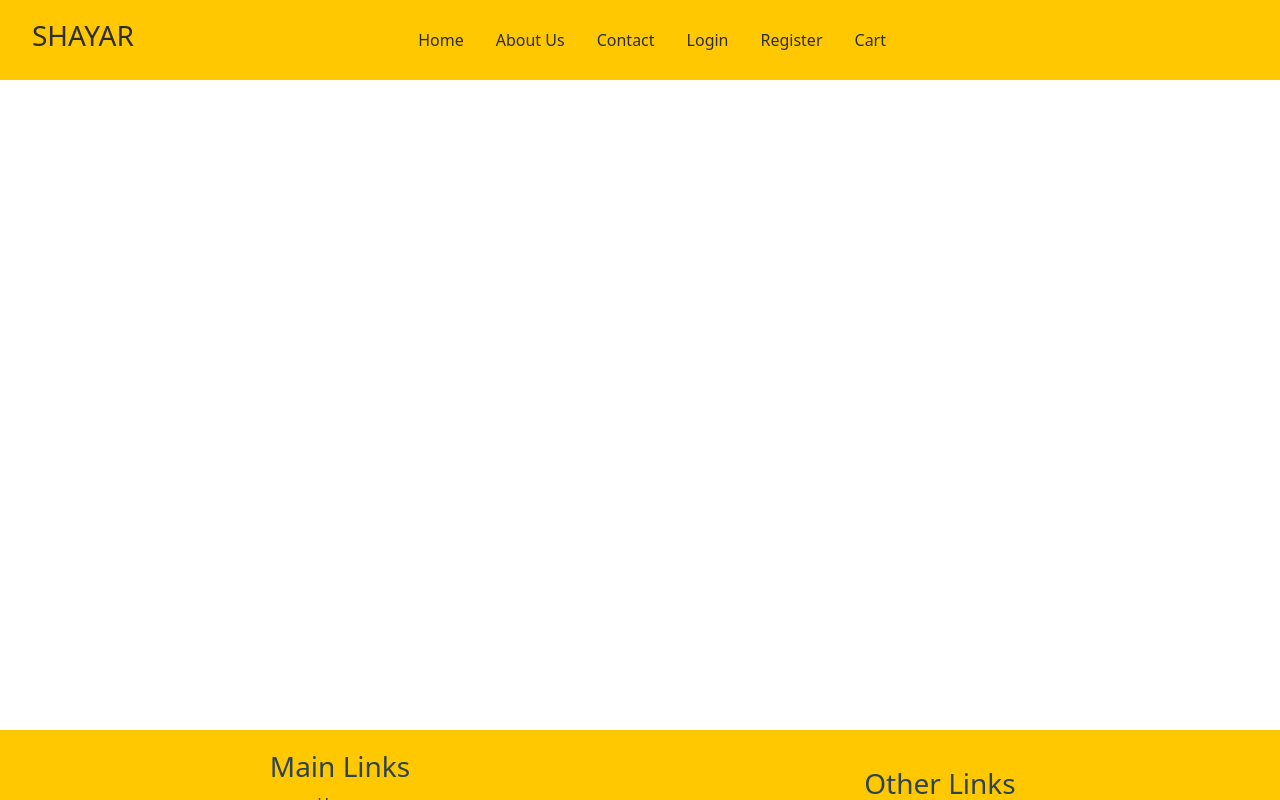
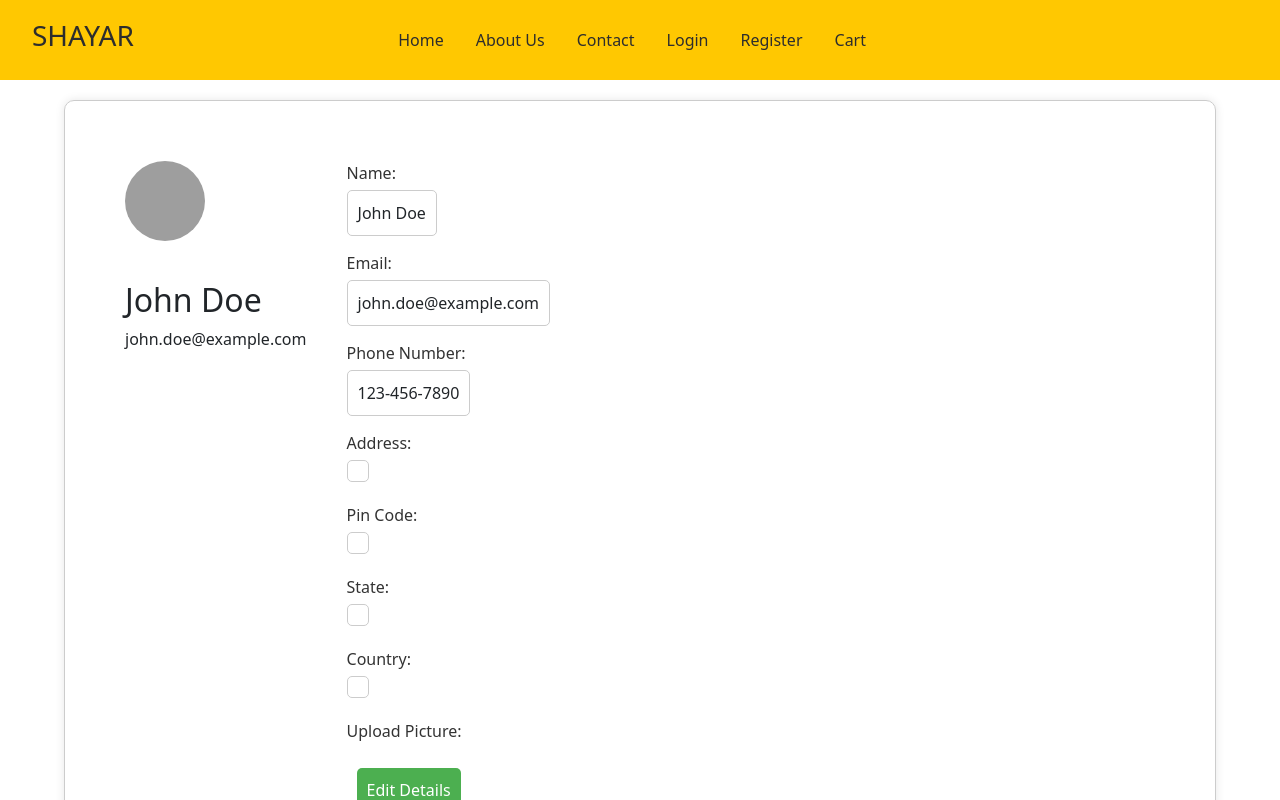
Before and after one commit to mahipalsinghsodha/PesonalE-com, a React (Create React App) app in the folder client/: page /profile in a window 1280 px wide. Shown: the top 800 px of the page. Built offline with nearby package versions, Linux system fonts and the light colour scheme; grey boxes are pictures that could not be loaded.

Commit message:
profile page done

```diff
--- a/client/src/App.js
+++ b/client/src/App.js
@@ -6,6 +6,7 @@ import "./App.css";
 import Sidebar from "./components/Layout/Sidebar";
 import Contact from "./pages/Contact/Contact";
 import About from "./pages/AboutUs/About";
+import Profile from "./pages/profile/Profile";
 
 function App() {
   return (
@@ -16,6 +17,7 @@ function App() {
         <Route path="/register" element={<Register />} />
         <Route path="/contact" element={<Contact />} />
         <Route path="/About" element={<About />} />
+        <Route path="/profile" element={<Profile />} />
       </Routes>
     </Sidebar>
   );
--- a/client/src/pages/AboutUs/About.jsx
+++ b/client/src/pages/AboutUs/About.jsx
@@ -1,11 +1,8 @@
 import React from "react";
 import "./About.css";
-import { FontAwesomeIcon } from "@fortawesome/react-fontawesome";
-import {
-  faFacebook,
-  faTwitter,
-  faInstagram,
-} from "@fortawesome/free-brands-svg-icons";
+import InstagramIcon from "@mui/icons-material/Instagram";
+import YouTubeIcon from "@mui/icons-material/YouTube";
+import TwitterIcon from "@mui/icons-material/Twitter";
 
 const About = () => {
   return (
@@ -44,9 +41,9 @@ const About = () => {
       <div className="social-media-section">
         <h2>Connect With Us</h2>
         <div className="social-icons">
-          <FontAwesomeIcon icon={faFacebook} className="social-icon" />
-          <FontAwesomeIcon icon={faTwitter} className="social-icon" />
-          <FontAwesomeIcon icon={faInstagram} className="social-icon" />
+          <InstagramIcon className="social-icon" />
+          <YouTubeIcon className="social-icon" />
+          <TwitterIcon className="social-icon" />
         </div>
       </div>
 
--- a/client/src/pages/Contact/Contact.jsx
+++ b/client/src/pages/Contact/Contact.jsx
@@ -102,7 +102,7 @@ const Contact = () => {
               </div>
 
               <div className="inputGroup fullWidth">
-                <button>Send Message</button>
+                <button type="submit">Send Message</button>
               </div>
             </form>
           </section>
--- a/client/src/pages/Register/Register.jsx
+++ b/client/src/pages/Register/Register.jsx
@@ -27,6 +27,11 @@ function Signup() {
           </div>
           <div className={styles.right}>
             <h2 className={styles.from_heading}>Create Account</h2>
+            <input
+              type="text"
+              className={styles.input}
+              placeholder=" Full Name"
+            />
             <input type="text" className={styles.input} placeholder="Email" />
             <input
               type="number"
--- /dev/null
+++ b/client/src/pages/profile/Profile.css
@@ -0,0 +1,117 @@
+/* Profile.css */
+
+.profile-container {
+  display: flex;
+  justify-content: center;
+  width: 90%;
+  margin: 20px;
+  padding: 40px;
+  border: 1px solid #ccc;
+  border-radius: 10px;
+  box-shadow: 0 0 10px rgba(0, 0, 0, 0.1);
+}
+.header {
+  display: flex;
+  flex-direction: column;
+  height: 150px;
+}
+.profile-image {
+  flex: 1;
+  padding: 20px;
+}
+
+.profile-image img {
+  height: 80px;
+  width: 80px;
+  border-radius: 50%;
+}
+
+.profile-form {
+  flex: 3;
+  padding: 20px;
+}
+
+.form-group {
+  margin-bottom: 15px;
+}
+
+.form-group label {
+  display: block;
+  margin-bottom: 5px;
+  color: #333;
+}
+
+.form-group input {
+  width: 50%;
+  padding: 10px;
+  border: 1px solid #ccc;
+  border-radius: 5px;
+}
+
+.form-group span {
+  display: inline-block;
+  padding: 10px;
+  border: 1px solid #ccc;
+  border-radius: 5px;
+}
+
+.form-group input[type="file"] {
+  border: none;
+}
+
+button {
+  background-color: #4caf50;
+  color: #fff;
+  padding: 10px;
+  margin: 10px;
+  border: none;
+  border-radius: 5px;
+  cursor: pointer;
+}
+
+button:hover {
+  background-color: #45a049;
+}
+/* Profile.css */
+
+.profile-image {
+  flex: 1;
+  padding: 20px;
+}
+
+.profile-image img {
+  max-width: 100%;
+  border-radius: 50%;
+}
+
+.profile-details {
+  flex: 2;
+  padding: 20px;
+}
+
+.profile-line {
+  display: flex;
+  align-items: center;
+  margin-bottom: 15px;
+}
+
+.profile-line label {
+  flex: 1;
+  margin-right: 10px;
+  color: #333;
+}
+
+.profile-line input,
+.profile-line p {
+  flex: 2;
+  padding: 10px;
+  border: 1px solid #ccc;
+  border-radius: 5px;
+  box-sizing: border-box;
+}
+
+.profile-line input[type="file"] {
+  border: none;
+}
+
+/* ... (remaining styles) ... */
--- /dev/null
+++ b/client/src/pages/profile/Profile.jsx
@@ -0,0 +1,189 @@
+import React, { useState } from "react";
+import "./Profile.css"; // Import your stylesheet
+
+const Profile = () => {
+  const initialUser = {
+    name: "John Doe",
+    email: "john.doe@example.com",
+    phoneNumber: "123-456-7890",
+    address: "",
+    pinCode: "",
+    state: "",
+    country: "",
+    profileImage: "",
+  };
+
+  const [user, setUser] = useState(initialUser);
+  const [isEditing, setIsEditing] = useState(false);
+  const [editedUser, setEditedUser] = useState({ ...user });
+
+  const handleInputChange = (e) => {
+    const { name, value } = e.target;
+    setEditedUser({ ...editedUser, [name]: value });
+  };
+
+  const handleImageUpload = (e) => {
+    const imageFile = e.target.files[0];
+
+    if (imageFile) {
+      const reader = new FileReader();
+
+      reader.onloadend = () => {
+        setEditedUser({ ...editedUser, profileImage: reader.result });
+      };
+
+      reader.readAsDataURL(imageFile);
+    }
+  };
+
+  const handleEdit = () => {
+    setIsEditing(true);
+  };
+
+  const handleCancelEdit = () => {
+    setEditedUser({ ...user });
+    setIsEditing(false);
+  };
+
+  const handleSave = () => {
+    setUser({ ...editedUser });
+    setIsEditing(false);
+  };
+
+  return (
+    <div
+      style={{
+        display: "flex",
+        justifyContent: "center",
+        alignItems: "center",
+      }}
+    >
+      <div className="profile-container">
+        <div className="header">
+          <div className="profile-image">
+            <img
+              src={editedUser.profileImage || "default-image-url"}
+              alt="Profile"
+            />
+          </div>
+          <div className="profile-details">
+            <div className="profile-name">
+              <h2>{user.name}</h2>
+            </div>
+            <div className="profile-email">
+              <p>{user.email}</p>
+            </div>
+          </div>
+        </div>
+        <div className="profile-form">
+          <div className="form-group">
+            <label>Name:</label>
+            {!isEditing ? (
+              <span>{user.name}</span>
+            ) : (
+              <input
+                type="text"
+                name="name"
+                value={editedUser.name}
+                onChange={handleInputChange}
+              />
+            )}
+          </div>
+          <div className="form-group">
+            <label>Email:</label>
+            {!isEditing ? (
+              <span>{user.email}</span>
+            ) : (
+              <input
+                type="email"
+                name="email"
+                value={editedUser.email}
+                onChange={handleInputChange}
+              />
+            )}
+          </div>
+          <div className="form-group">
+            <label>Phone Number:</label>
+            {!isEditing ? (
+              <span>{user.phoneNumber}</span>
+            ) : (
+              <input
+                type="tel"
+                name="phoneNumber"
+                value={editedUser.phoneNumber}
+                onChange={handleInputChange}
+              />
+            )}
+          </div>
+          {/* Add more form fields here */}
+          <div className="form-group">
+            <label>Address:</label>
+            {!isEditing ? (
+              <span>{user.address}</span>
+            ) : (
+              <input
+                type="text"
+                name="address"
+                value={editedUser.address}
+                onChange={handleInputChange}
+              />
+            )}
+          </div>
+          <div className="form-group">
+            <label>Pin Code:</label>
+            {!isEditing ? (
+              <span>{user.pinCode}</span>
+            ) : (
+              <input
+                type="text"
+                name="pinCode"
+                value={editedUser.pinCode}
+                onChange={handleInputChange}
+              />
+            )}
+          </div>
+          <div className="form-group">
+            <label>State:</label>
+            {!isEditing ? (
+              <span>{user.state}</span>
+            ) : (
+              <input
+                type="text"
+                name="state"
+                value={editedUser.state}
+                onChange={handleInputChange}
+              />
+            )}
+          </div>
+          <div className="form-group">
+            <label>Country:</label>
+            {!isEditing ? (
+              <span>{user.country}</span>
+            ) : (
+              <input
+                type="text"
+                name="country"
+                value={editedUser.country}
+                onChange={handleInputChange}
+              />
+            )}
+          </div>
+          <div className="form-group">
+            <label>Upload Picture:</label>
+            {isEditing && <input type="file" onChange={handleImageUpload} />}
+          </div>
+          {isEditing ? (
+            <div>
+              <button onClick={handleSave}>Save</button>
+              <button onClick={handleCancelEdit}>Cancel</button>
+            </div>
+          ) : (
+            <button onClick={handleEdit}>Edit Details</button>
+          )}
+        </div>
+      </div>
+    </div>
+  );
+};
+
+export default Profile;
```
